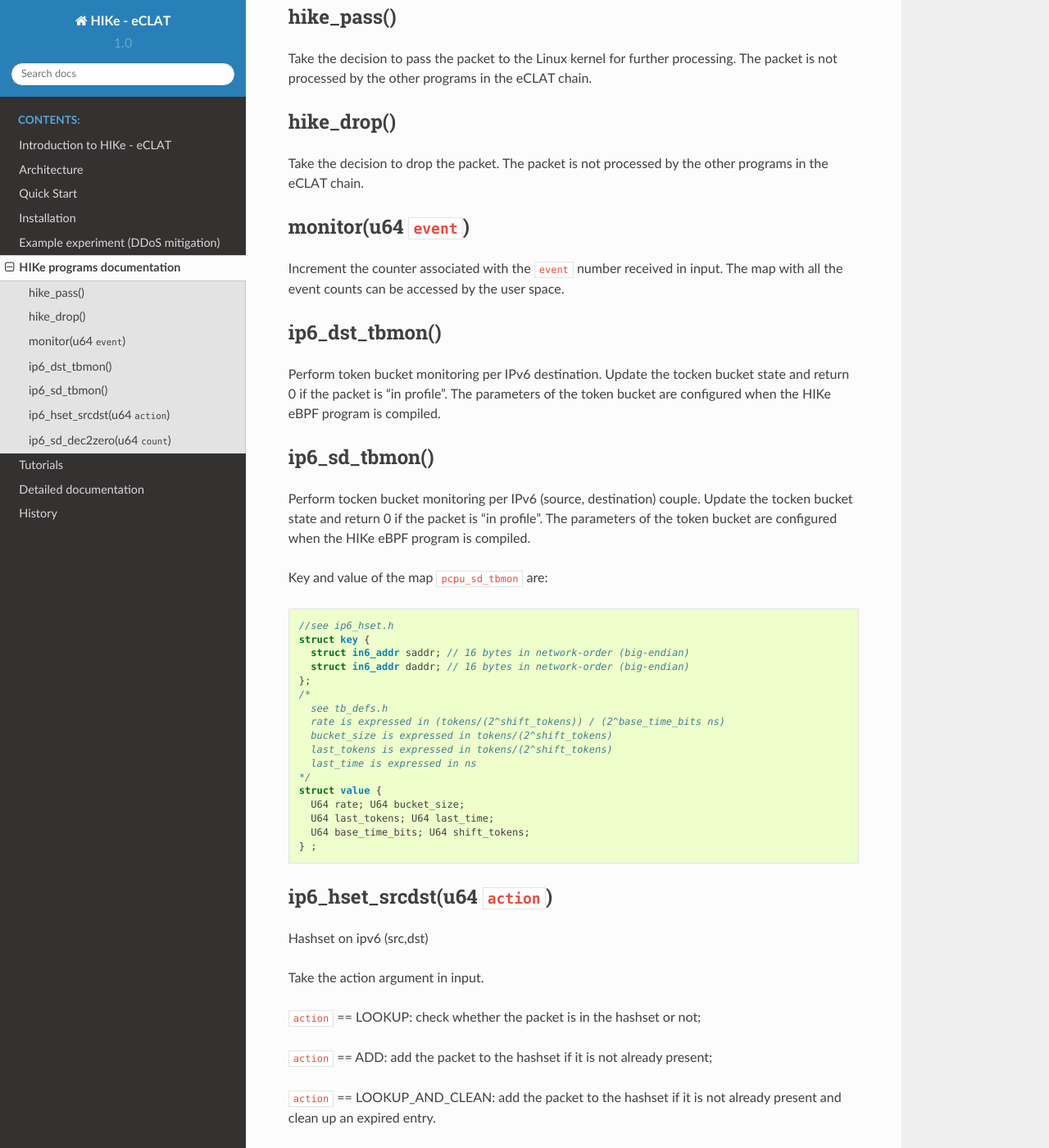
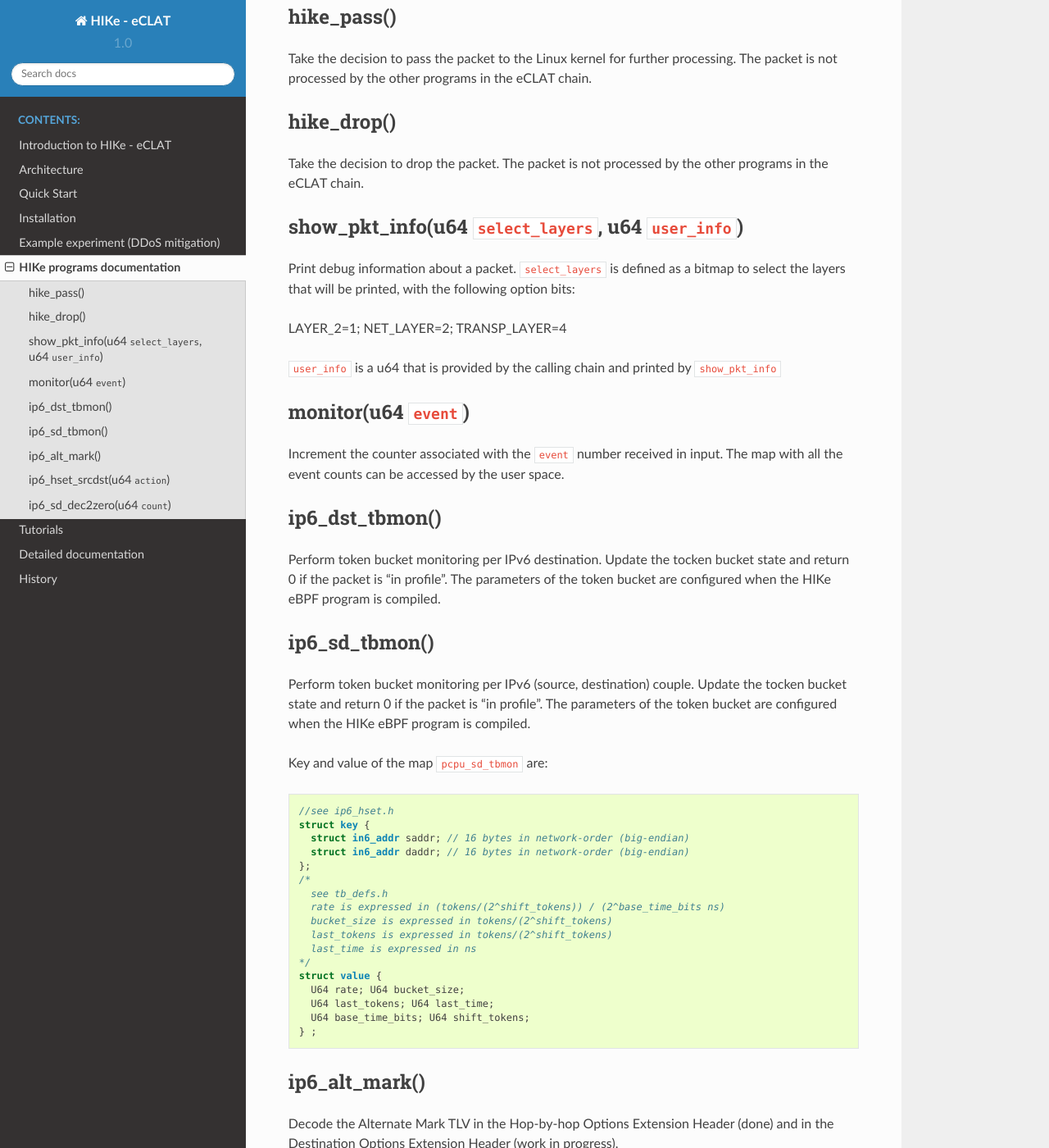
Before and after one commit to hike-eclat/docs, a Sphinx documentation site: the page built from docs/hike_programs.rst, in a window 1280 px wide and 1400 px high, scrolled down 228 px. Shown: the whole window at 82% size. Built offline with Sphinx 7.4.7 and the Read the Docs theme 2.0.0, drawn with Linux system fonts in a browser that asks for light colours; pages that are not in the unit, such as notebooks, are missing from menus.

Commit message:
Update hike_programs.rst

```diff
--- a/docs/hike_programs.rst
+++ b/docs/hike_programs.rst
@@ -11,6 +11,17 @@ hike_drop()
 ---------
 Take the decision to drop the packet. The packet is not processed by the other programs in the eCLAT chain.
 
+show_pkt_info(u64 ``select_layers``, u64 ``user_info``)
+---------------------------------------
+
+Print debug information about a packet.
+``select_layers`` is defined as a bitmap to select the layers that will be printed, with the following option bits:
+
+LAYER_2=1; NET_LAYER=2; TRANSP_LAYER=4
+
+``user_info`` is a u64 that is provided by the calling chain and printed by ``show_pkt_info``
+
+
 monitor(u64 ``event``)
 ------------------
 Increment the counter associated with the ``event`` number received in input. The map with all the event counts can be accessed by the user space.
@@ -21,7 +32,7 @@ Perform token bucket monitoring per IPv6 destination. Update the tocken bucket s
 
 ip6_sd_tbmon()
 ------------------
-Perform tocken bucket monitoring per IPv6 (source, destination) couple. Update the tocken bucket state and return 0 if the packet is "in profile". The parameters of the token bucket are configured when the HIKe eBPF program is compiled.
+Perform token bucket monitoring per IPv6 (source, destination) couple. Update the tocken bucket state and return 0 if the packet is "in profile". The parameters of the token bucket are configured when the HIKe eBPF program is compiled.
 
 Key and value of the map ``pcpu_sd_tbmon`` are:
 
@@ -45,6 +56,10 @@ Key and value of the map ``pcpu_sd_tbmon`` are:
     U64 base_time_bits; U64 shift_tokens;
   } ;
 
+ip6_alt_mark()
+------------------
+Decode the Alternate Mark TLV in the Hop-by-hop Options Extension Header (done) and in the Destination Options Extension Header (work in progress).
+
 
 ip6_hset_srcdst(u64 ``action``)
 ------------------
```
